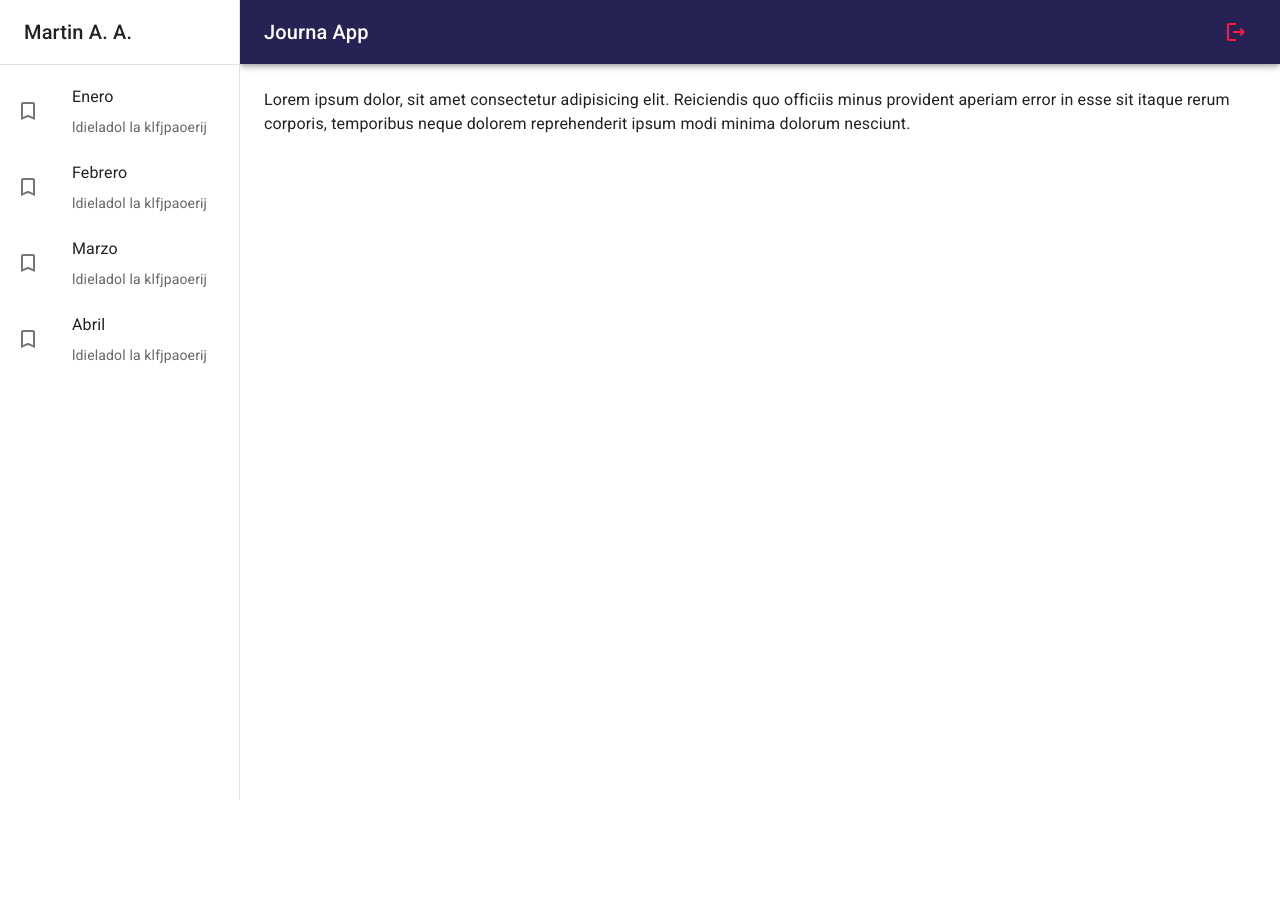
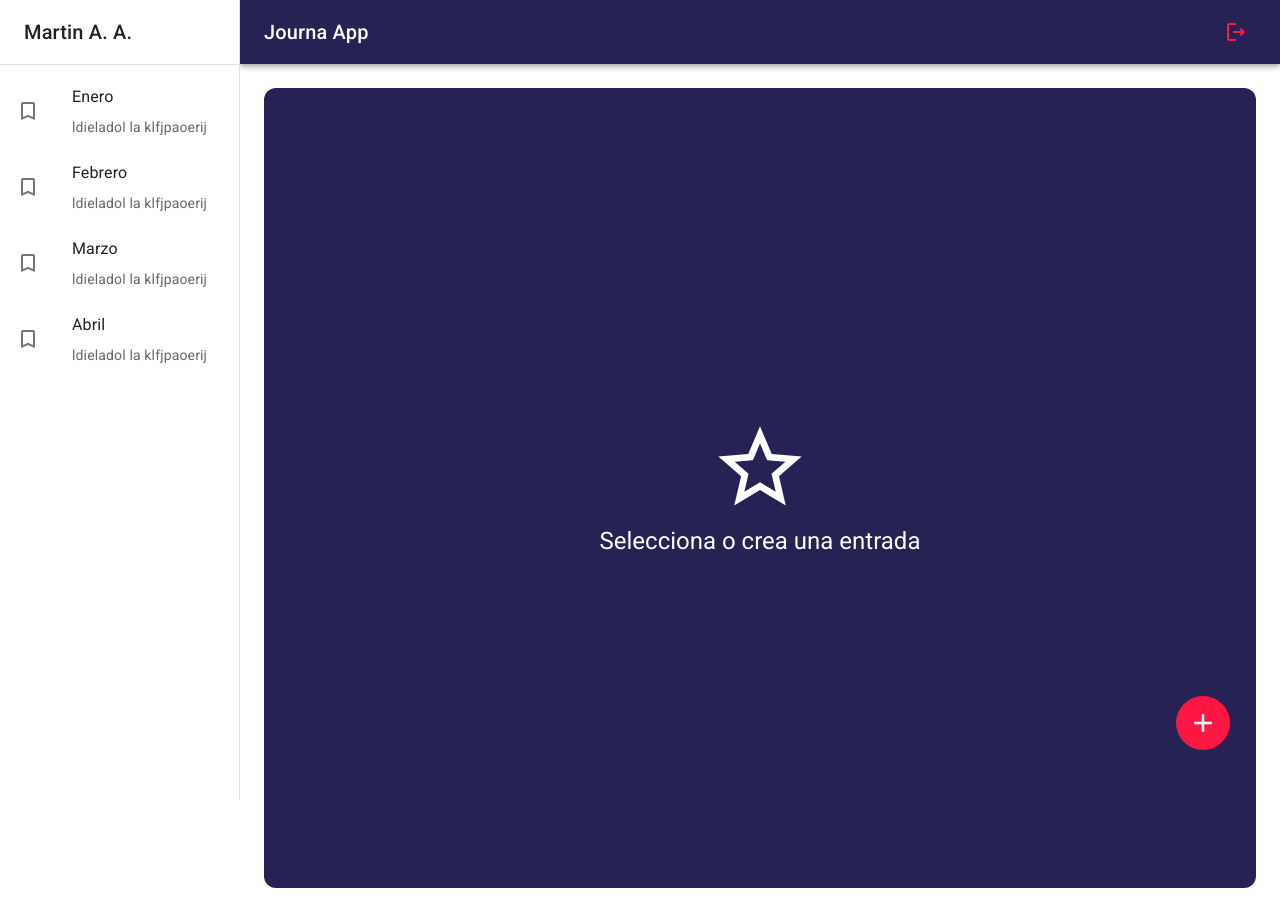
Before and after one commit to martincraviotto/curso-FH-journal-app, a React (Create React App) app: page / in a window 1280 px wide. Before the commit the page ends 800 px from the top, so only its background shows below. Built offline with nearby package versions, Linux system fonts and the light colour scheme.

Commit message:
Final Clase252 - Final Seccion 17- Journalapp - MaterialUI - Estructura y Diseño

```diff
--- /dev/null
+++ b/src/journal/components/ImageGallery.jsx
@@ -0,0 +1,72 @@
+import * as React from 'react';
+import { ImageList, ImageListItem } from '@mui/material';
+// import ImageList from '@mui/material/ImageList';
+// import ImageListItem from '@mui/material/ImageListItem';
+
+export const ImageGallery= () => {
+  return (
+    <ImageList sx={{ width: '100%', height: 500 }} cols={4} rowHeight={200}>
+      {itemData.map((item) => (
+        <ImageListItem key={item.img}>
+          <img
+            src={`${item.img}?w=164&h=164&fit=crop&auto=format`}
+            srcSet={`${item.img}?w=164&h=164&fit=crop&auto=format&dpr=2 2x`}
+            alt={item.title}
+            loading="lazy"
+          />
+        </ImageListItem>
+      ))}
+    </ImageList>
+  );
+}
+
+const itemData = [
+  {
+    img: 'https://images.unsplash.com/photo-1551963831-b3b1ca40c98e',
+    title: 'Breakfast',
+  },
+  {
+    img: 'https://images.unsplash.com/photo-1551782450-a2132b4ba21d',
+    title: 'Burger',
+  },
+  {
+    img: 'https://images.unsplash.com/photo-1522770179533-24471fcdba45',
+    title: 'Camera',
+  },
+  {
+    img: 'https://images.unsplash.com/photo-1444418776041-9c7e33cc5a9c',
+    title: 'Coffee',
+  },
+  {
+    img: 'https://images.unsplash.com/photo-1533827432537-70133748f5c8',
+    title: 'Hats',
+  },
+  {
+    img: 'https://images.unsplash.com/photo-1558642452-9d2a7deb7f62',
+    title: 'Honey',
+  },
+  {
+    img: 'https://images.unsplash.com/photo-1516802273409-68526ee1bdd6',
+    title: 'Basketball',
+  },
+  {
+    img: 'https://images.unsplash.com/photo-1518756131217-31eb79b20e8f',
+    title: 'Fern',
+  },
+  {
+    img: 'https://images.unsplash.com/photo-1597645587822-e99fa5d45d25',
+    title: 'Mushrooms',
+  },
+  {
+    img: 'https://images.unsplash.com/photo-1567306301408-9b74779a11af',
+    title: 'Tomato basil',
+  },
+  {
+    img: 'https://images.unsplash.com/photo-1471357674240-e1a485acb3e1',
+    title: 'Sea star',
+  },
+  {
+    img: 'https://images.unsplash.com/photo-1589118949245-7d38baf380d6',
+    title: 'Bike',
+  },
+];
--- a/src/journal/components/index.js
+++ b/src/journal/components/index.js
@@ -1,2 +1,3 @@
 export * from './NavBar';
 export * from './SideBar';
+export * from './ImageGallery';
--- a/src/journal/pages/JournalPage.jsx
+++ b/src/journal/pages/JournalPage.jsx
@@ -1,14 +1,33 @@
 
-import { Typography } from '@mui/material'
 import React from 'react'
+import { IconButton, Typography } from '@mui/material'
 import { JournalLayout } from '../layout/JournalLayout'
+import { NoteView, NothingSelectedView } from '../views'
+import { AddOutlined } from '@mui/icons-material'
 
 export const JournalPage = () => {
   return (
     <JournalLayout>
 
-      <Typography>Lorem ipsum dolor, sit amet consectetur adipisicing elit. Reiciendis quo officiis minus provident aperiam error in esse sit itaque rerum corporis, temporibus neque dolorem reprehenderit ipsum modi minima dolorum nesciunt.</Typography>
+      {/* <Typography>Lorem ipsum dolor, sit amet consectetur adipisicing elit. Reiciendis quo officiis minus provident aperiam error in esse sit itaque rerum corporis, temporibus neque dolorem reprehenderit ipsum modi minima dolorum nesciunt.</Typography> */}
 
+      <NothingSelectedView />
+      {/* <NoteView /> */}
+
+      <IconButton
+        size='large'
+        sx={{
+            color: 'white',
+             backgroundColor:'error.main',
+             ':hover' : {backgroundColor:'error.main', opacity:0.9},
+             position: 'fixed',
+             right: 50,
+             bottom:50
+            }}
+      >
+          <AddOutlined sx={{fontSize:30}}/>
+
+      </IconButton>
 
 
     </JournalLayout>
--- /dev/null
+++ b/src/journal/views/NoteView.jsx
@@ -0,0 +1,47 @@
+import { SaveOutlined } from '@mui/icons-material'
+import {Button, Grid, TextField, Typography } from '@mui/material'
+import React from 'react'
+import { ImageGallery } from '../components'
+
+export const NoteView = () => {
+  return (
+    <Grid container direction='row' justifyContent='space-between' alignItems='center' sx={{mb:1}}>
+        <Grid item>
+            <Typography fontSize={39} fontWeight='light'>28 de agosto,2023</Typography>
+        </Grid>
+
+        <Grid item>
+            <Button color='primary' sx={{padding:2}}>
+                <SaveOutlined sx={{fontSize:30, mr:1}} />
+                Guardar
+            </Button>
+        </Grid>
+
+        <Grid container direction='row' justifyContent='space-between' alignItems='center' sx={{mb:1}}>
+            <TextField
+                type='text'
+                variant='filled'
+                fullWidth
+                placeholder='Ingrese un título'
+                label='Titulo'
+                sx={{border:'none', mb:1}}
+            />
+
+            <TextField
+                type='text'
+                variant='filled'
+                fullWidth
+                multiline
+                placeholder='¿Qué sucedió en el día de hoy?'
+                minRows={5}
+            />
+
+            <ImageGallery />
+
+        </Grid>
+    </Grid>
+
+
+
+  )
+}
--- /dev/null
+++ b/src/journal/views/NothingSelectedView.jsx
@@ -0,0 +1,23 @@
+import React from 'react'
+import { Grid, Typography } from '@mui/material'
+import {  StarOutline } from '@mui/icons-material'
+
+export const NothingSelectedView = () => {
+  return (
+    <Grid container
+      spacing={0}
+      direction="column"
+      alignItems="center"
+      justifyContent="center"
+      sx={{minHeight:'100vh',backgroundColor:'primary.main', borderRadius:3}}
+    >
+        <Grid item xs={ 12 }>
+            <StarOutline sx={{fontSize:100, color:'white'}}/>
+        </Grid>
+        <Grid item xs={ 12 }>
+            <Typography color='white' variant='h5'>Selecciona o crea una entrada</Typography>
+        </Grid>
+
+    </Grid>
+  )
+}
--- /dev/null
+++ b/src/journal/views/index.js
@@ -0,0 +1,2 @@
+export * from './NothingSelectedView';
+export * from './NoteView';
```
